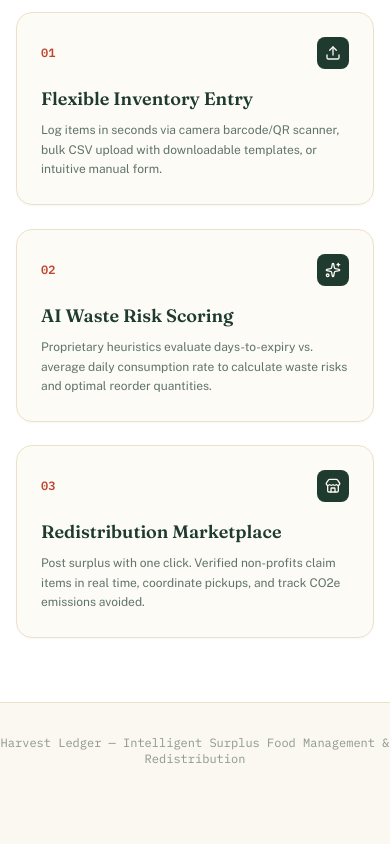
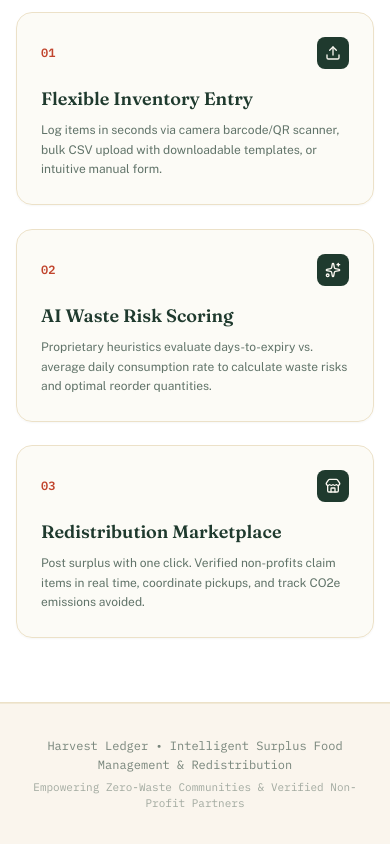
Before and after one commit to preygoti/foodwaste-platform, a React (Vite) app in the folder frontend/: page / in a window 390 px wide. Shown: the part 1328-2172 px from the top of the page. Before the commit the page ends 2127 px from the top, so only its background shows below. Built offline with nearby package versions, Linux system fonts and the light colour scheme; no server answers.

Commit message:
fix(ui): add responsive horizontal padding and max-width container to footers on mobile

```diff
--- a/frontend/src/components/Layout.jsx
+++ b/frontend/src/components/Layout.jsx
@@ -268,10 +268,19 @@ export default function Layout({ children }) {
       {/* ------------------------------------------------------------- */}
       {/* MAIN CONTENT AREA                                             */}
       {/* ------------------------------------------------------------- */}
-      <main className="flex-1 min-w-0">
-        <div className="max-w-6xl mx-auto px-4 sm:px-6 lg:px-8 py-6 sm:py-8 lg:py-10">
+      <main className="flex-1 min-w-0 flex flex-col justify-between">
+        <div className="max-w-6xl w-full mx-auto px-4 sm:px-6 lg:px-8 py-6 sm:py-8 lg:py-10 flex-1">
           {children}
         </div>
+
+        {/* Global Dashboard Footer with Responsive Padding */}
+        <footer className="w-full border-t border-wheat-200/80 bg-wheat-100/40 py-4 px-4 sm:px-6 lg:px-8 mt-auto text-center font-mono">
+          <div className="max-w-6xl mx-auto px-2">
+            <p className="text-[11px] sm:text-xs text-forest-800/50 leading-relaxed">
+              Harvest Ledger &bull; AI-Powered Food Waste Management &amp; Redistribution Platform
+            </p>
+          </div>
+        </footer>
       </main>
     </div>
   );
--- a/frontend/src/pages/Landing.jsx
+++ b/frontend/src/pages/Landing.jsx
@@ -241,8 +241,15 @@ export default function Landing() {
       {/* ------------------------------------------------------------- */}
       {/* FOOTER                                                        */}
       {/* ------------------------------------------------------------- */}
-      <footer className="mt-auto py-8 text-center text-xs text-forest-800/50 font-mono">
-        <p>Harvest Ledger — Intelligent Surplus Food Management &amp; Redistribution</p>
+      <footer className="mt-auto py-8 px-4 sm:px-6 lg:px-8 border-t border-wheat-200/60 bg-wheat-100/30">
+        <div className="max-w-4xl mx-auto px-4 sm:px-6 text-center space-y-1">
+          <p className="text-xs sm:text-sm text-forest-800/60 font-mono leading-relaxed">
+            Harvest Ledger &bull; Intelligent Surplus Food Management &amp; Redistribution
+          </p>
+          <p className="text-[11px] text-forest-800/40 font-mono">
+            Empowering Zero-Waste Communities &amp; Verified Non-Profit Partners
+          </p>
+        </div>
       </footer>
     </div>
   );
```
